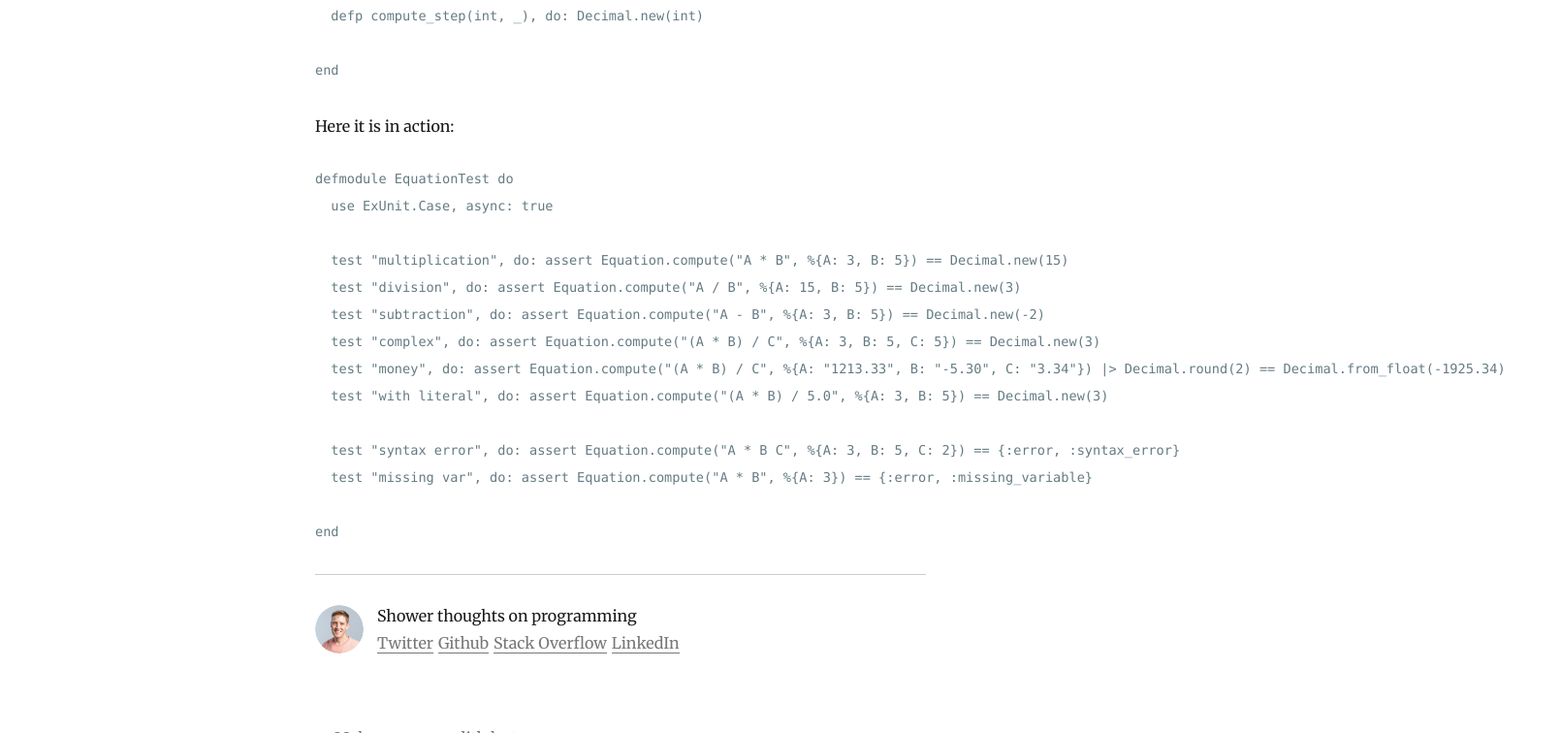
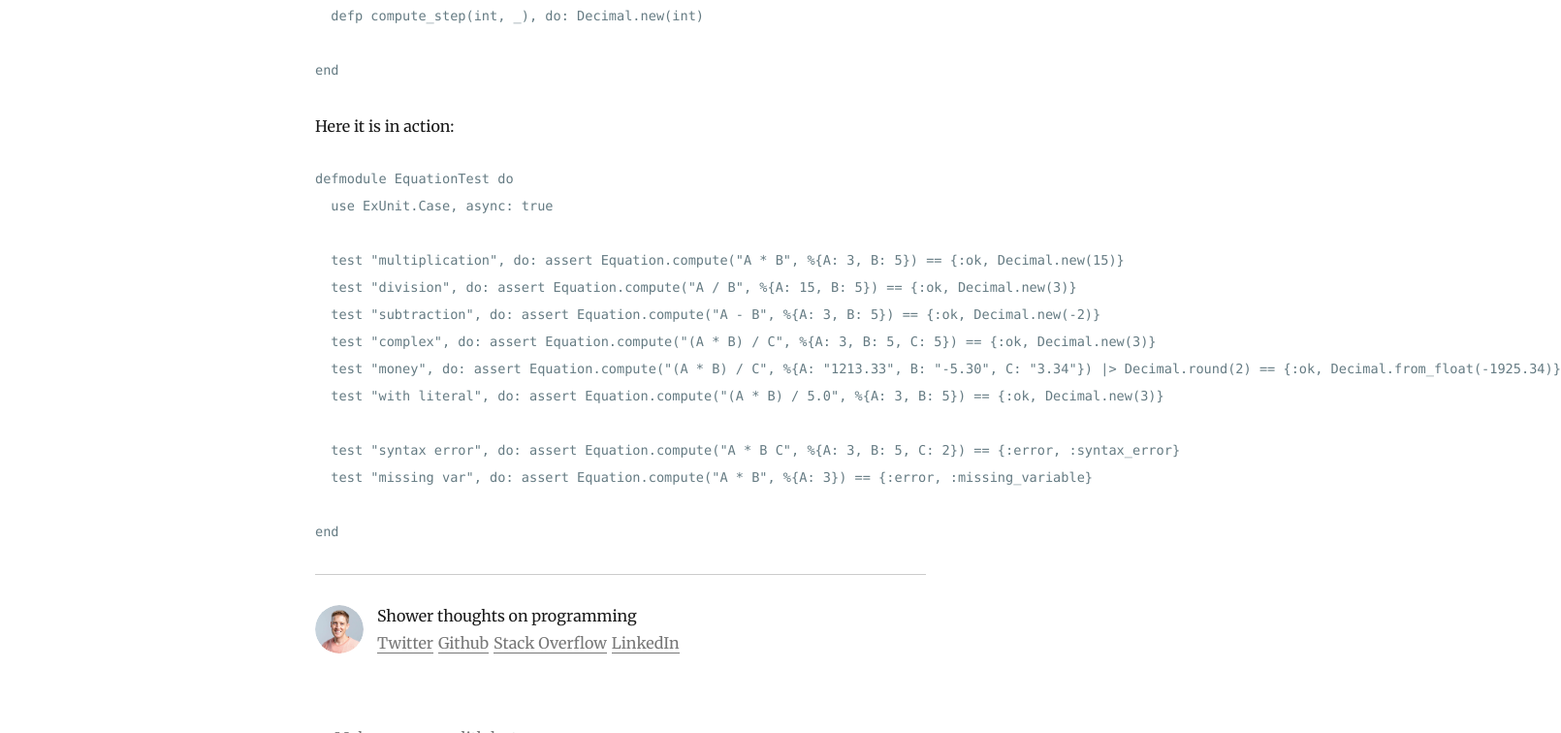
Before and after one commit to atomkirk/blog, a Gatsby site: page /2021-03-26-simple-elixir-decimal-interpreter/ in a window 1280 px wide. Shown: the part 1663-2419 px from the top of the page at 97% size, 1610 px wide, since content can reach past the window. Built offline with nearby package versions, Linux system fonts and the light colour scheme; Gatsby itself is replaced by a stand-in of ours; some packages are replaced by stand-ins of ours; code samples lack their colours.

Commit message:
Update index.md

````diff
--- a/content/blog/2021-03-26-simple-elixir-decimal-interpreter/index.md
+++ b/content/blog/2021-03-26-simple-elixir-decimal-interpreter/index.md
@@ -23,7 +23,7 @@ defmodule Equation do
   def compute(equation, variable_values) do
     with {:ok, ast} <- Code.string_to_quoted(equation),
          {:ok, value} <- do_compute(ast, variable_values) do
-           value
+           {:ok, value}
     else
       {:error, {_, _, _}} ->
         {:error, :syntax_error}
@@ -65,15 +65,16 @@ Here it is in action:
 defmodule EquationTest do
   use ExUnit.Case, async: true
 
-  test "multiplication", do: assert Equation.compute("A * B", %{A: 3, B: 5}) == Decimal.new(15)
-  test "division", do: assert Equation.compute("A / B", %{A: 15, B: 5}) == Decimal.new(3)
-  test "subtraction", do: assert Equation.compute("A - B", %{A: 3, B: 5}) == Decimal.new(-2)
-  test "complex", do: assert Equation.compute("(A * B) / C", %{A: 3, B: 5, C: 5}) == Decimal.new(3)
-  test "money", do: assert Equation.compute("(A * B) / C", %{A: "1213.33", B: "-5.30", C: "3.34"}) |> Decimal.round(2) == Decimal.from_float(-1925.34)
-  test "with literal", do: assert Equation.compute("(A * B) / 5.0", %{A: 3, B: 5}) == Decimal.new(3)
+  test "multiplication", do: assert Equation.compute("A * B", %{A: 3, B: 5}) == {:ok, Decimal.new(15)}
+  test "division", do: assert Equation.compute("A / B", %{A: 15, B: 5}) == {:ok, Decimal.new(3)}
+  test "subtraction", do: assert Equation.compute("A - B", %{A: 3, B: 5}) == {:ok, Decimal.new(-2)}
+  test "complex", do: assert Equation.compute("(A * B) / C", %{A: 3, B: 5, C: 5}) == {:ok, Decimal.new(3)}
+  test "money", do: assert Equation.compute("(A * B) / C", %{A: "1213.33", B: "-5.30", C: "3.34"}) |> Decimal.round(2) == {:ok, Decimal.from_float(-1925.34)}
+  test "with literal", do: assert Equation.compute("(A * B) / 5.0", %{A: 3, B: 5}) == {:ok, Decimal.new(3)}
 
   test "syntax error", do: assert Equation.compute("A * B C", %{A: 3, B: 5, C: 2}) == {:error, :syntax_error}
   test "missing var", do: assert Equation.compute("A * B", %{A: 3}) == {:error, :missing_variable}
 
 end
+
 ```
````
